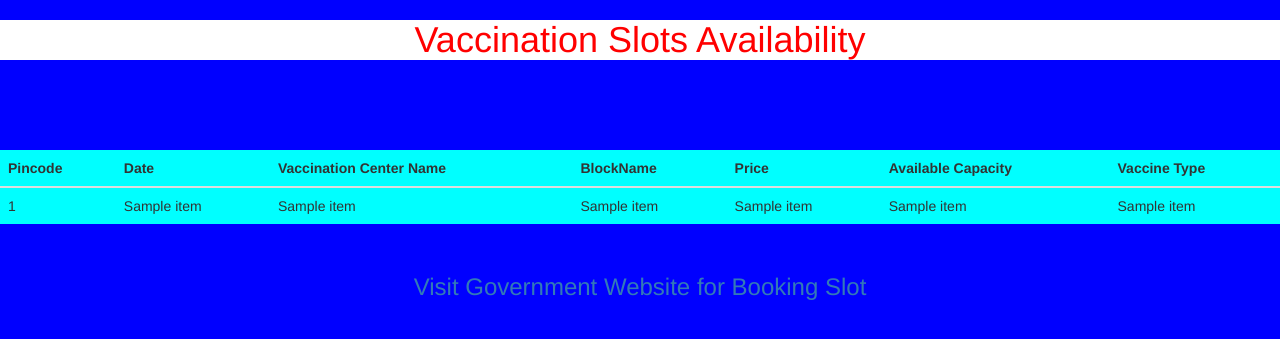
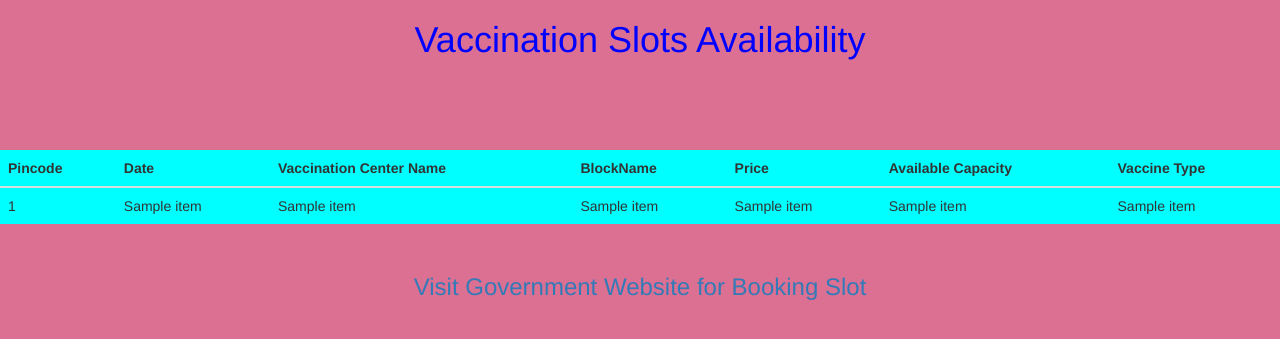
Before and after one commit to ankit55555/vaccine-Availabilty, a Flask app: template templates/slot.html in a window 1280 px wide. Shown: the top 339 px of the page. Run offline with Flask 2, Linux system fonts and the light colour scheme; the template is opened without the code that fills it: most values are stand-ins (such as "Sample title", 1, 10 or a date in 2020); some libraries are stand-ins or nearby versions.

Commit message:
bg color changed

```diff
--- a/templates/slot.html
+++ b/templates/slot.html
@@ -8,12 +8,12 @@
 	<title>Covid Vaccination Slots</title>
 	<style>
 	body{
-		background-color: blue;
+		background-color: palevioletred;
 	}
 	</style>
 </head>
 <body>
-	<h1 style="text-align: center;background-color:white;color: red;">Vaccination Slots Availability</h1>
+	<h1 style="text-align: center;color:blue;">Vaccination Slots Availability</h1>
 	<br><br><br><br>
 	<div>
 		<!-- {% for item in data%}
```
